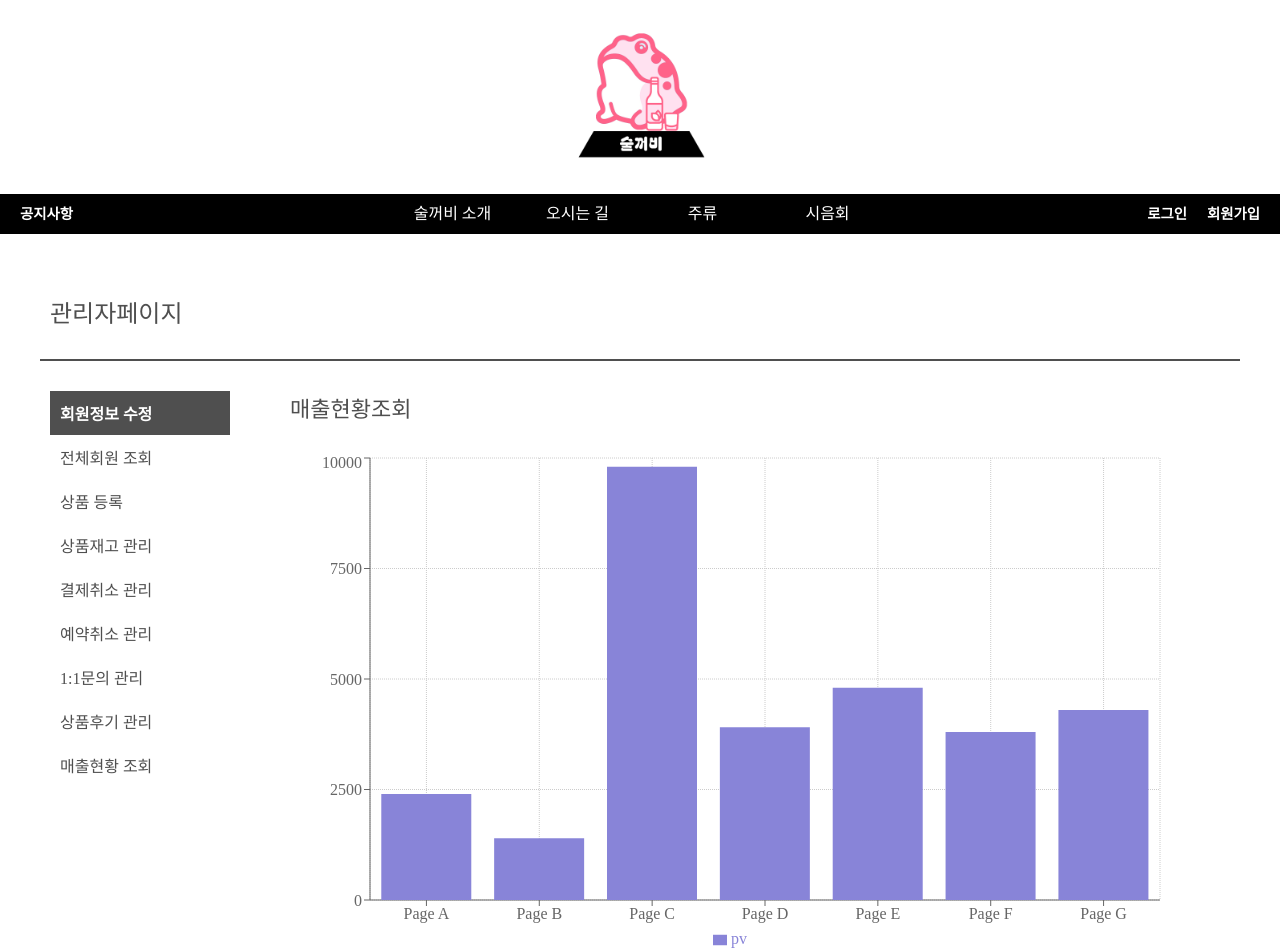
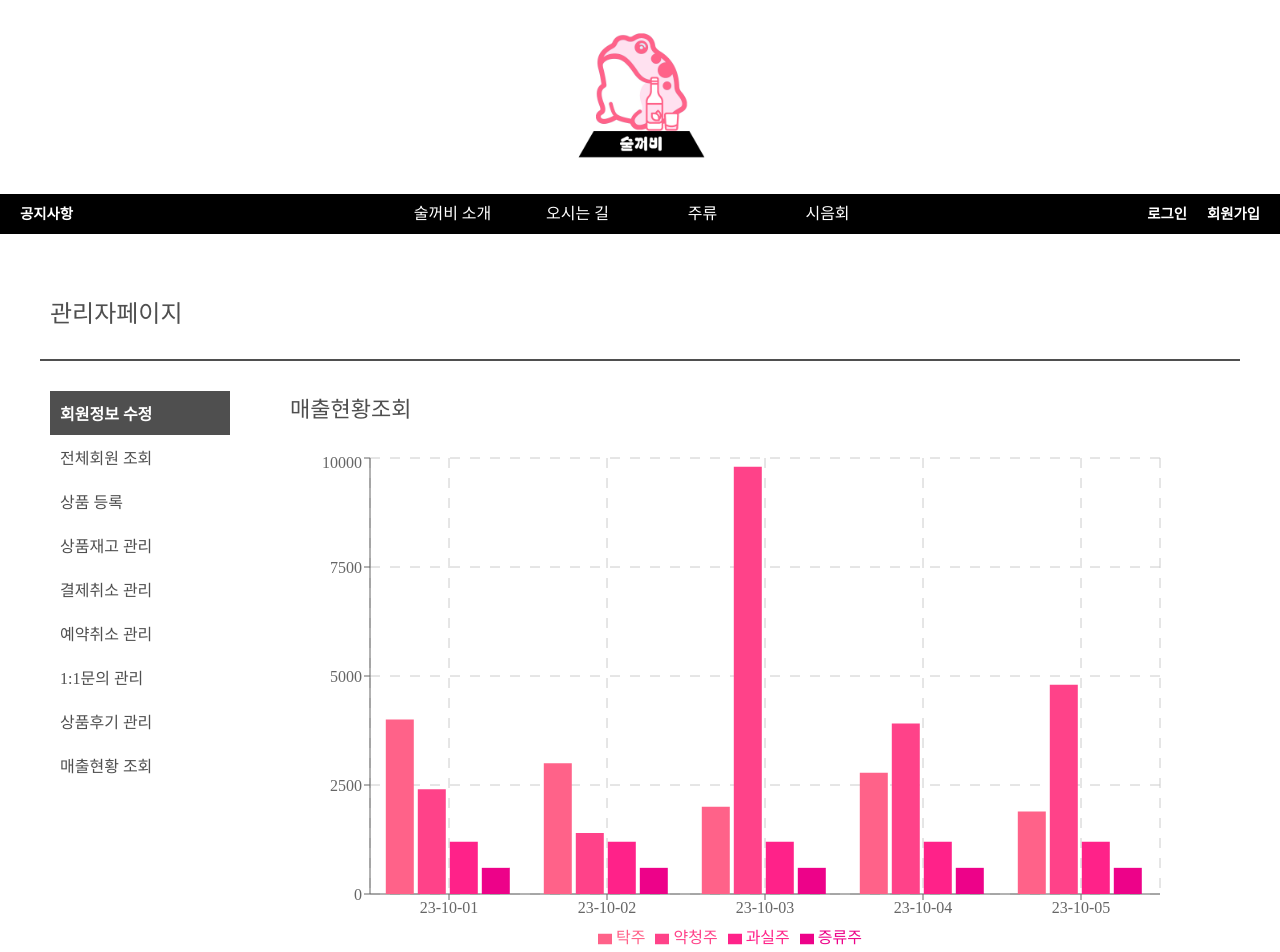
Before and after one commit to Mojitokyk/soolkkerbi_project, a React (Create React App) app in the folder soolkkerbi_project_front/: page /admin/readIncome in a window 1280 px wide. Shown: the top 952 px of the page. Built offline with nearby package versions, Linux system fonts and the light colour scheme; the HTML template or start-up script is replaced by a standard one; a web font is replaced by a local one; what quill-image-resize-module-react would draw is missing.

Commit message:
차트 수정

```diff
--- a/soolkkerbi_project_front/src/component/admin/ReadIncome.js
+++ b/soolkkerbi_project_front/src/component/admin/ReadIncome.js
@@ -13,52 +13,51 @@ import {
 const ReadIncome = () => {
   const data = [
     {
-      name: "Page A",
-      uv: 4000,
-      pv: 2400,
+      name: "23-10-01",
+      탁주: 4000,
+      약청주: 2400,
+      과실주: 1200,
+      증류주: 600,
       amt: 2400,
     },
     {
-      name: "Page B",
-      uv: 3000,
-      pv: 1398,
+      name: "23-10-02",
+      탁주: 3000,
+      약청주: 1398,
+      과실주: 1200,
+      증류주: 600,
       amt: 2210,
     },
     {
-      name: "Page C",
-      uv: 2000,
-      pv: 9800,
+      name: "23-10-03",
+      탁주: 2000,
+      약청주: 9800,
+      과실주: 1200,
+      증류주: 600,
       amt: 2290,
     },
     {
-      name: "Page D",
-      uv: 2780,
-      pv: 3908,
+      name: "23-10-04",
+      탁주: 2780,
+      약청주: 3908,
+      과실주: 1200,
+      증류주: 600,
       amt: 2000,
     },
     {
-      name: "Page E",
-      uv: 1890,
-      pv: 4800,
+      name: "23-10-05",
+      탁주: 1890,
+      약청주: 4800,
+      과실주: 1200,
+      증류주: 600,
       amt: 2181,
-    },
-    {
-      name: "Page F",
-      uv: 2390,
-      pv: 3800,
-      amt: 2500,
-    },
-    {
-      name: "Page G",
-      uv: 3490,
-      pv: 4300,
-      amt: 2100,
     },
   ];
 
   return (
     <div className="admin-content-wrap">
       <div className="admin-content-title">매출현황조회</div>
+      <div></div>
       <div>
         <ResponsiveContainer width={"100%"} height={500}>
           <BarChart
@@ -72,12 +71,15 @@ const ReadIncome = () => {
               bottom: 5,
             }}
           >
-            <CartesianGrid strokeDasharray="1 1" />
+            <CartesianGrid strokeDasharray="10 10" />
             <XAxis dataKey="name" />
             <YAxis />
             <Tooltip />
             <Legend />
-            <Bar dataKey="pv" fill="#8884d8" />
+            <Bar dataKey="탁주" fill="#FF6289" />
+            <Bar dataKey="약청주" fill="#FF4289" />
+            <Bar dataKey="과실주" fill="#FF2289" />
+            <Bar dataKey="증류주" fill="#ED0289" />
           </BarChart>
         </ResponsiveContainer>
       </div>
```
